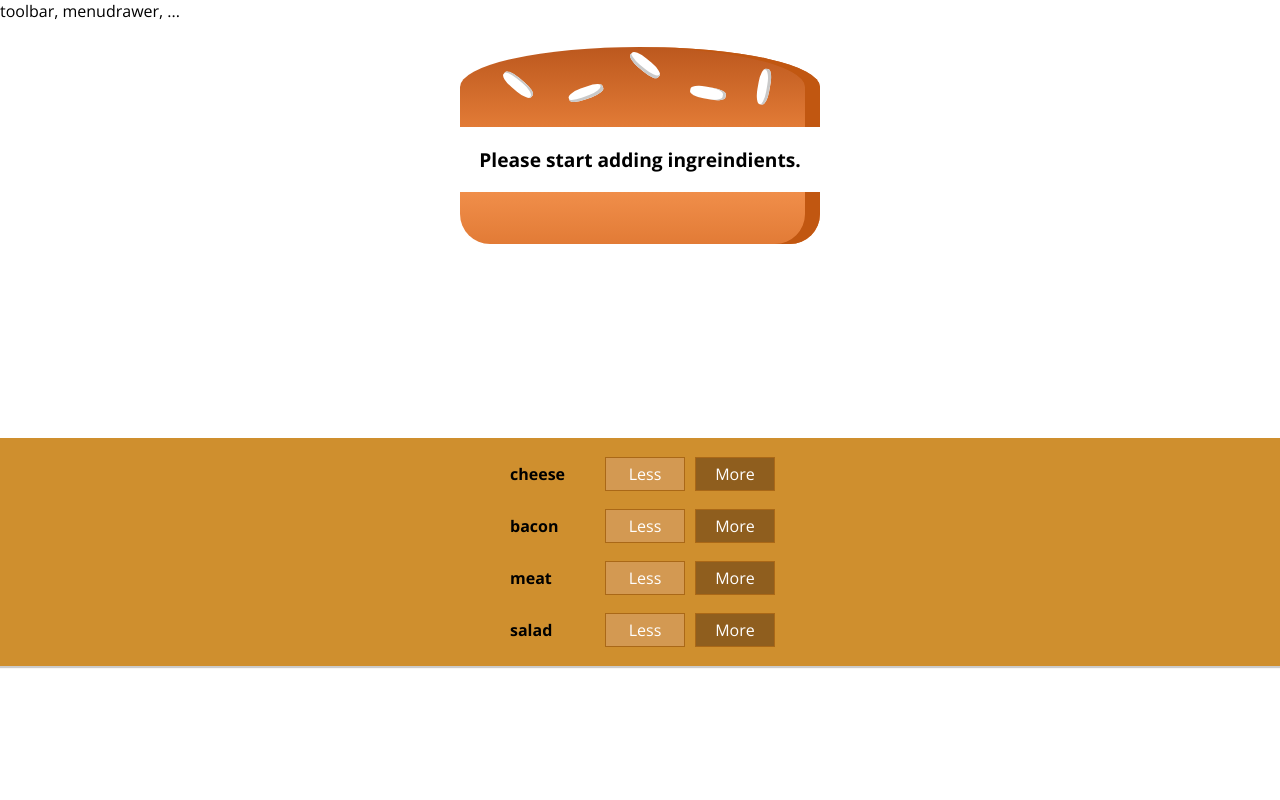
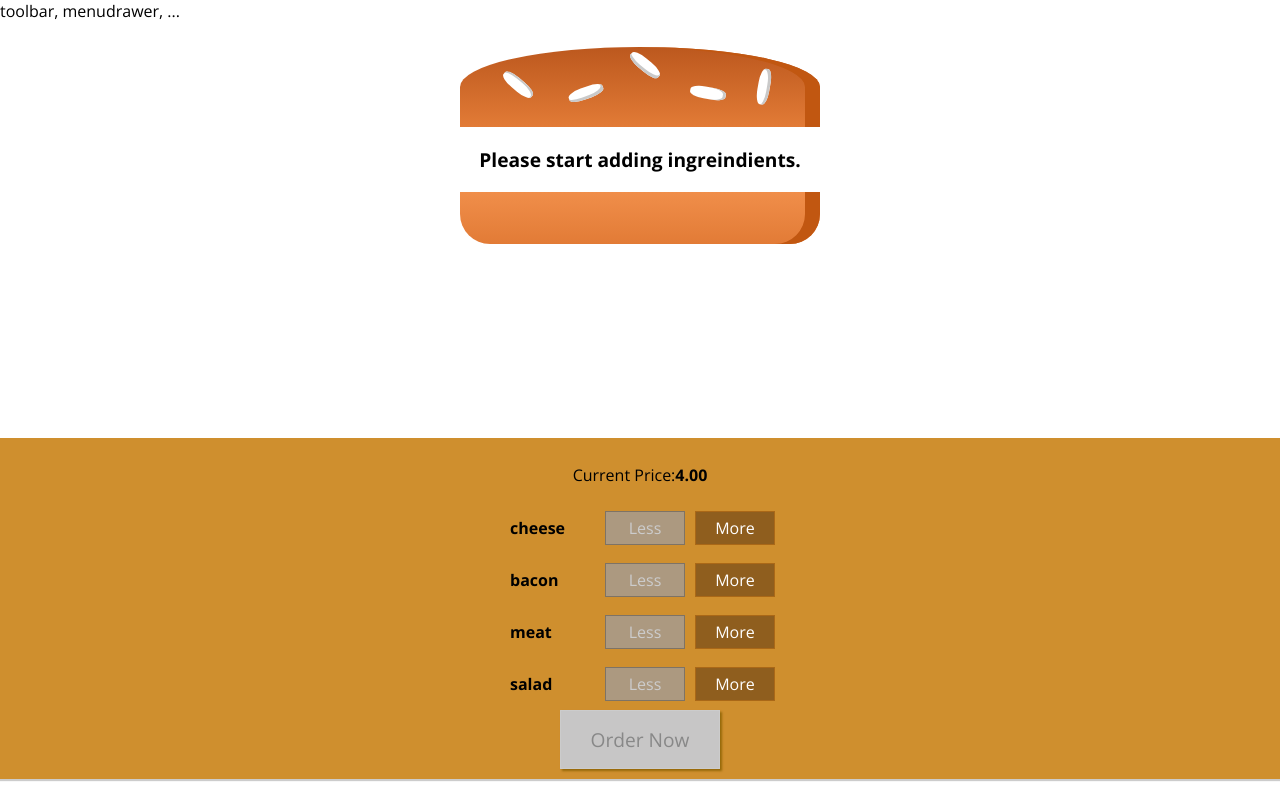
Before and after one commit to Er0x05/react-app-burger, a React (Create React App) app: page / in a window 1280 px wide. Built offline with nearby package versions, Linux system fonts and the light colour scheme.

Commit message:
3rd version

```diff
--- a/src/Container/BurgerBuild/BurgerBuild.js
+++ b/src/Container/BurgerBuild/BurgerBuild.js
@@ -3,6 +3,13 @@
 import Aux from '../../Hoc/AuxSupport';
 import Burger from '../../Components/Burger/Burger';
 import BurgerControls from '../../Components/Burger/BuildControls/BuildControls';
+
+const INGREDIENT_PRICES = {
+    salad: 0.5,
+    cheese: 0.4,
+    meat: 1.3,
+    bacon: 0.7
+};
 
 class BurgerBuild extends React.Component {
 
@@ -12,14 +19,60 @@
             bacon: 0,
             meat: 0,
             salad: 0
-        }
+        },
+        totalPrice: 4,
+        purchasable: false
     }
 
+    updatePurchaseState = (ingredients) =>{
+        const sum = Object.keys(ingredients)
+            .map((el)=>ingredients[el])
+            .reduce((cur,acc)=>{return cur+acc},0);
+        this.setState({purchasable: sum>0});
+    }
+
+    addIngredientHandler = (type) =>{
+        const oldCount = this.state.ingredients[type];
+        const updatedCount = oldCount + 1;
+        const updatedIngredients = {
+            ...this.state.ingredients
+        };
+        updatedIngredients[type] = updatedCount;
+        const priceAddition = INGREDIENT_PRICES[type];
+        const oldPrice = this.state.totalPrice;
+        const newPrice = oldPrice + priceAddition;
+        this.setState({ingredients:updatedIngredients, totalPrice: newPrice});
+        this.updatePurchaseState(updatedIngredients);
+    };
+
+    removeIngredientHandler = (type) =>{
+        const oldCount = this.state.ingredients[type];
+        if (oldCount <= 0) return;
+        const updatedCount = oldCount - 1;
+        const updatedIngredients = {
+            ...this.state.ingredients
+        };
+        updatedIngredients[type] = updatedCount;
+        const priceDeduction = INGREDIENT_PRICES[type];
+        const oldPrice = this.state.totalPrice;
+        const newPrice = oldPrice - priceDeduction;
+        this.setState({ingredients:updatedIngredients, totalPrice: newPrice});
+        this.updatePurchaseState(updatedIngredients);
+    };
+
     render(){
+        const disabledInfo = { ...this.state.ingredients };
+        for (let key in disabledInfo) disabledInfo[key] = disabledInfo[key] <=0;
         return(
             <Aux>
                 <Burger ingredients={this.state.ingredients} />
-                <BurgerControls />
+                <BurgerControls
+                    ingredientAdded = {this.addIngredientHandler}
+                    ingredientRemoved = {this.removeIngredientHandler}
+                    disabled = {disabledInfo}
+                    purchasable = {this.state.purchasable}
+                    price = {this.state.totalPrice}
+                />
             </Aux>
         );
     };
--- a/src/components/Burger/BuildControls/BuildControl/BuildControl.js
+++ b/src/components/Burger/BuildControls/BuildControl/BuildControl.js
@@ -5,8 +5,13 @@
 const buildControl = (props) =>(
     <div className={classes.BuildControl}>
         <div className={classes.Label}>{props.label}</div>
-        <button className={classes.Less}>Less</button>
-        <button className={classes.More}>More</button>
+        <button
+            className={classes.Less}
+            onClick={props.removed}
+            disabled={props.disabled}>Less</button>
+        <button
+            className={classes.More}
+            onClick={props.added}>More</button>
     </div>
 )
 
--- a/src/components/Burger/BuildControls/BuildControls.js
+++ b/src/components/Burger/BuildControls/BuildControls.js
@@ -13,10 +13,17 @@
 
 const buildControls = (props) =>(
     <div className={classes.BuildControls}>
-        {controls.map(el=>{
-            return <BuildControl key={el.label} label={el.label} />
-            }
-        )}
+        <p>Current Price:<strong>{props.price.toFixed(2)}</strong></p>
+        {controls.map(el=>(
+            <BuildControl
+                key={el.label}
+                label={el.label}
+                added={()=>props.ingredientAdded(el.type)}
+                removed={()=>props.ingredientRemoved(el.type)}
+                disabled = {props.disabled[el.type]}
+            />
+        ))}
+        <button className={classes.OrderButton} disabled={!props.purchasable}>Order Now</button>
     </div>
 )
 
--- a/src/components/Burger/BuildControls/BuildControls.module.css
+++ b/src/components/Burger/BuildControls/BuildControls.module.css
@@ -8,3 +8,44 @@
     margin: auto;
     padding: 10px 0;
 }
+
+.OrderButton {
+    background-color: #DAD735;
+    outline: none;
+    cursor: pointer;
+    border: 1px solid #966909;
+    color: #966909;
+    font-family: inherit;
+    font-size: 1.2em;
+    padding: 15px 30px;
+    box-shadow: 2px 2px 2px #966909;
+}
+
+.OrderButton:hover, .OrderButton:active {
+    background-color: #A0DB41;
+    border: 1px solid #966909;
+    color: #966909;
+}
+
+.OrderButton:disabled {
+    background-color: #C7C6C6;
+    cursor: not-allowed;
+    border: 1px solid #ccc;
+    color: #888888;
+}
+
+.OrderButton:not(:disabled) {
+    animation: enable 0.3s linear;
+}
+
+@keyframes enable {
+    0% {
+        transform: scale(1);
+    }
+    60% {
+        transform: scale(1.1);
+    }
+    100% {
+        transform: scale(1);
+    }
+}
--- a/src/components/Burger/Burger.js
+++ b/src/components/Burger/Burger.js
@@ -15,8 +15,6 @@
 
     if (transIngredients.length === 0) transIngredients = <p>Please start adding ingreindients.</p>;
 
-    console.log(transIngredients);
-
     return(
         <div className={classes.Burger}>
             <BurgerIngredient type='bread-top' />
```
